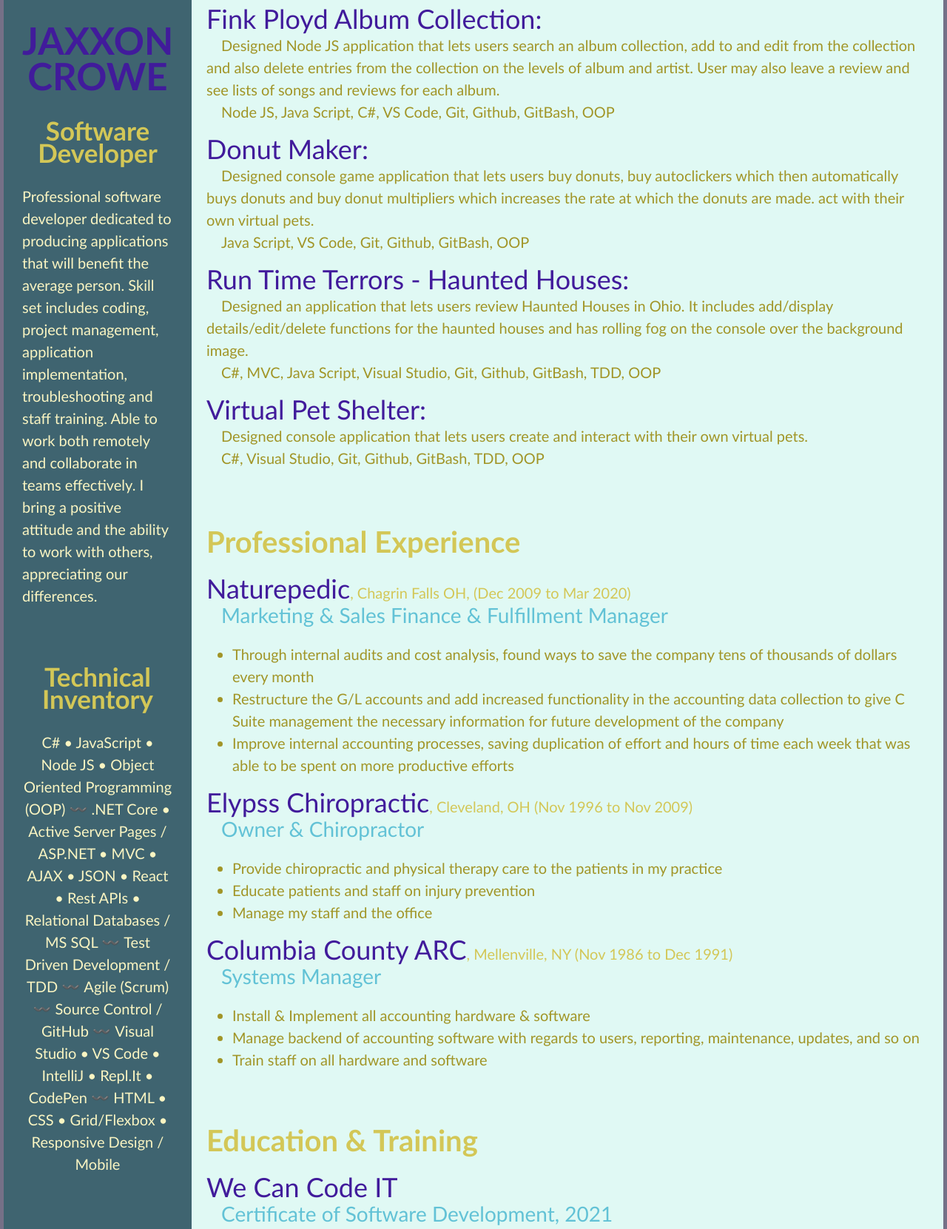
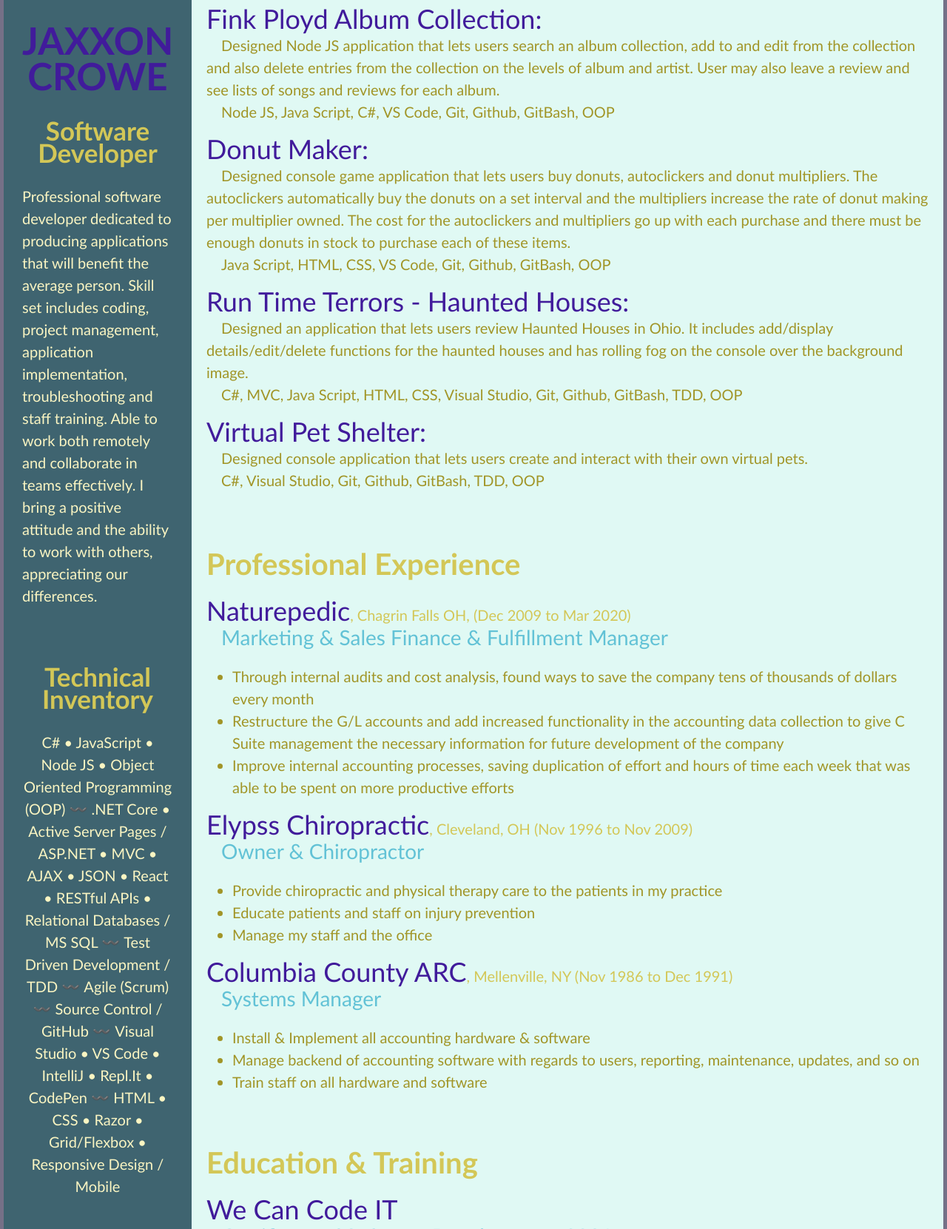
Before and after one commit to JaxxonCrowe/ShortNSweet, a plain HTML site: page index.html in a window 1280 px wide. Shown: the part 217-1878 px from the top of the page at 74% size. Drawn offline with Linux system fonts and the light colour scheme.

Commit message:
few small changes

```diff
--- a/index.html
+++ b/index.html
@@ -29,8 +29,9 @@
 
     <h2 class="col1Header">Technical Inventory</h2>
     <p id="TechInventory">
-        C# • JavaScript • Node JS • Object Oriented Programming (OOP) 〰️ .NET Core • Active Server Pages / ASP.NET • MVC • AJAX • JSON • React • Rest APIs • Relational Databases / MS SQL 〰️ Test Driven Development / TDD 〰️ Agile (Scrum)
-        〰️ Source Control / GitHub 〰️ Visual Studio • VS Code • IntelliJ • Repl.It • CodePen 〰️ HTML • CSS • Grid/Flexbox • Responsive Design / Mobile
+        C# • JavaScript • Node JS • Object Oriented Programming (OOP) 〰️ .NET Core • Active Server Pages / ASP.NET • MVC • AJAX • JSON • React • RESTful APIs • Relational Databases / MS SQL 〰️ Test Driven Development / TDD 〰️ Agile (Scrum) 〰️ Source Control / GitHub
+        〰️ Visual Studio • VS Code • IntelliJ • Repl.It • CodePen
+        〰️ HTML • CSS • Razor • Grid/Flexbox • Responsive Design / Mobile
     </p></br>
 
     <h2 class="col1Header">Contact Details</h2>
@@ -56,12 +57,13 @@
         <span class="details">Node JS, Java Script, C#, VS Code, Git, Github, GitBash, OOP </span>
         </p>
         <p><span class="projcompanyschool">Donut Maker:</span></br>
-          <span class="details">Designed console game application that lets users buy donuts, buy autoclickers which then automatically buys donuts and buy donut multipliers which increases the rate at which the donuts are made.  act   with their own virtual pets.</span></br>
-          <span class="details">Java Script, VS Code, Git, Github, GitBash, OOP </span>
+          <span class="details">Designed console game application that lets users buy donuts, autoclickers and donut multipliers.  The autoclickers automatically buy the donuts on a set interval and the multipliers increase the rate of donut making per multiplier owned.  The cost for the autoclickers and multipliers go up with each purchase and there must be enough donuts in stock to purchase each of these items.
+          </span></br>
+          <span class="details">Java Script, HTML, CSS, VS Code, Git, Github, GitBash, OOP </span>
           </p>
         <p><span class="projcompanyschool">Run Time Terrors - Haunted Houses:</span></br>
           <span class="details">Designed an application that lets users review Haunted Houses in Ohio.  It includes add/display details/edit/delete functions for the haunted houses and has rolling fog on the console over the background image.</span></br>
-          <span class="details">C#, MVC, Java Script, Visual Studio, Git, Github, GitBash, TDD, OOP</span>
+          <span class="details">C#, MVC, Java Script, HTML, CSS, Visual Studio, Git, Github, GitBash, TDD, OOP</span>
         </p>
         <p><span class="projcompanyschool">Virtual Pet Shelter:</span></br>
           <span class="details">Designed console application that lets users create and interact   with their own virtual pets.</span></br>
```
